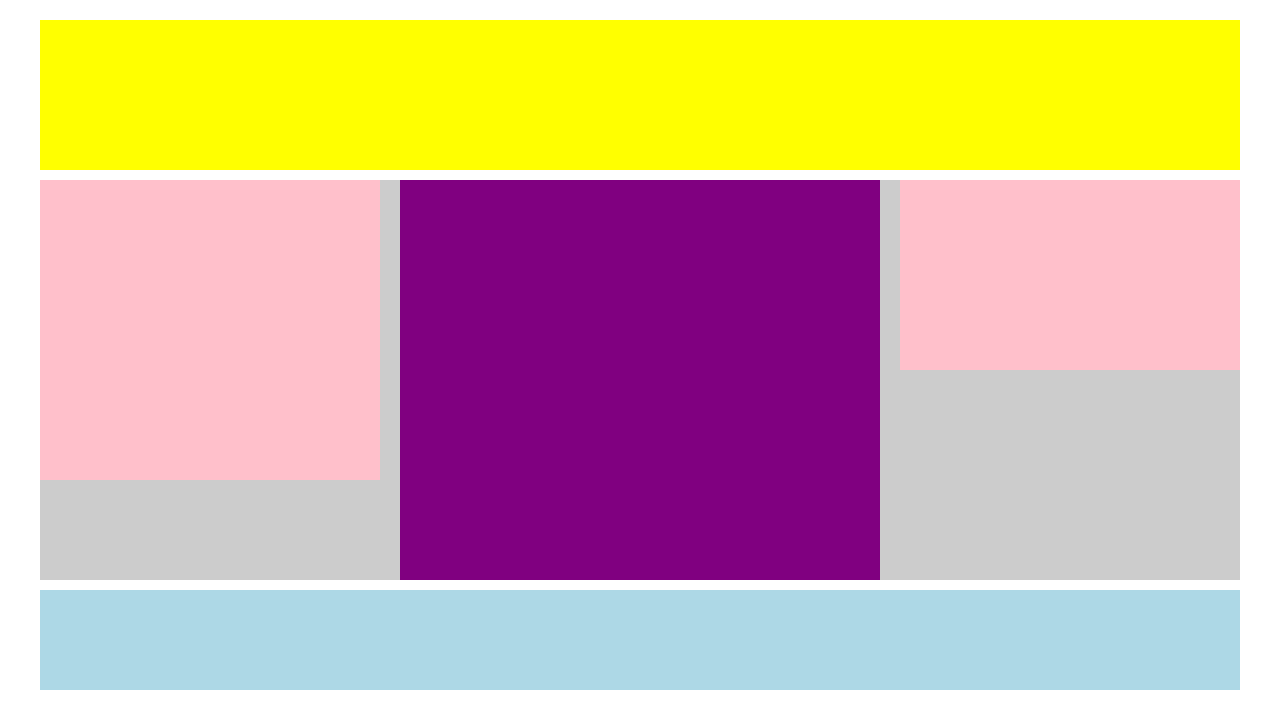
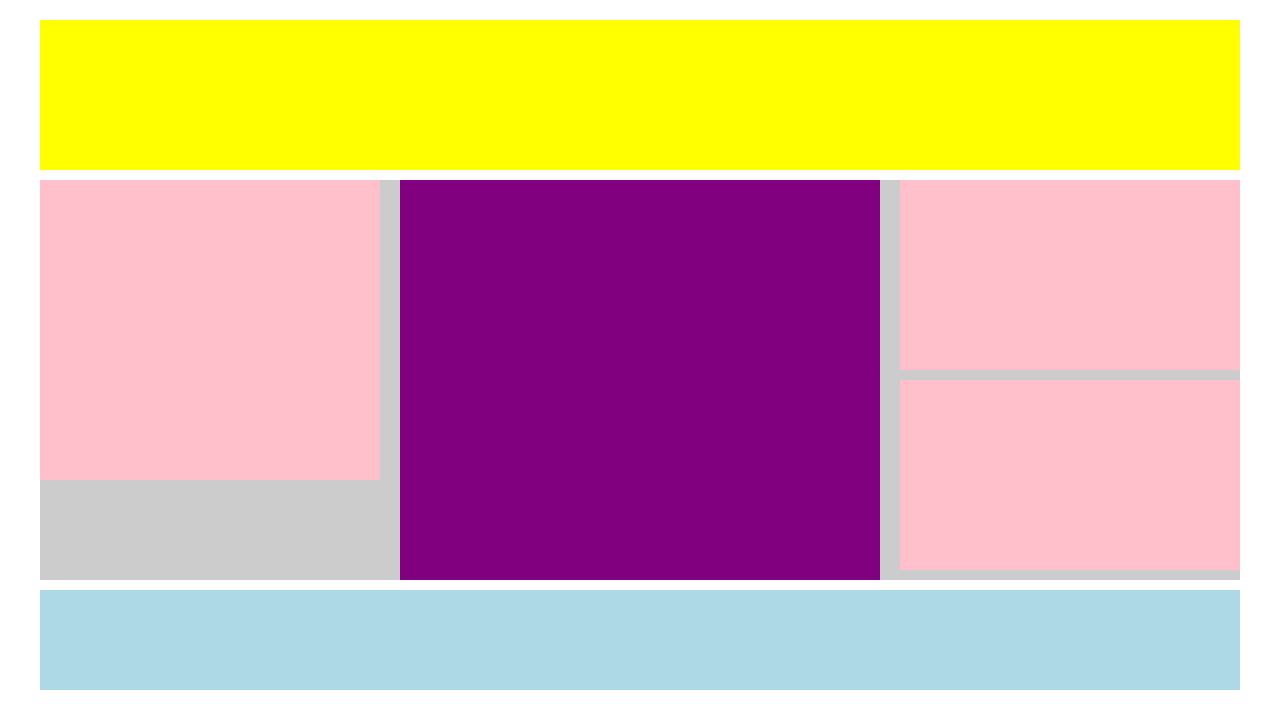
Before and after one commit to francesco-allera/htmlcss-struttura-wp, a plain HTML site: page index.html in a window 1280 px wide. Drawn offline with Linux system fonts and the light colour scheme.

Commit message:
messa ultimo quadrato

```diff
--- a/css/style.css
+++ b/css/style.css
@@ -5,17 +5,15 @@
 }
 .container{
   width: 1200px;
-  margin: 0 auto;
+  margin: 20px auto;
 }
 header{
   height: 150px;
   background-color: yellow;
-  margin-top: 20px;
 }
 footer{
   height: 100px;
   background-color: lightblue;
-  margin-bottom: 20px;
 }
 .contain{
   width: 100%;
@@ -41,10 +39,7 @@ footer{
 .block3{
   width: calc(30% - 20px);
   height: 190px;
-  margin-left: 20px;
-}
-.block4{
-
+  margin: 0 0 10px 20px;
 }
 .pink{
   background-color: pink;
--- a/index.html
+++ b/index.html
@@ -15,7 +15,7 @@
         <div class="block1 pink float-l"></div>
         <div class="block2 float-l"></div>
         <div class="block3 pink float-l"></div>
-        <div class="block4 pink"></div>
+        <div class="block3 pink float-l"></div>
       </div>
 
       <footer></footer>
```
